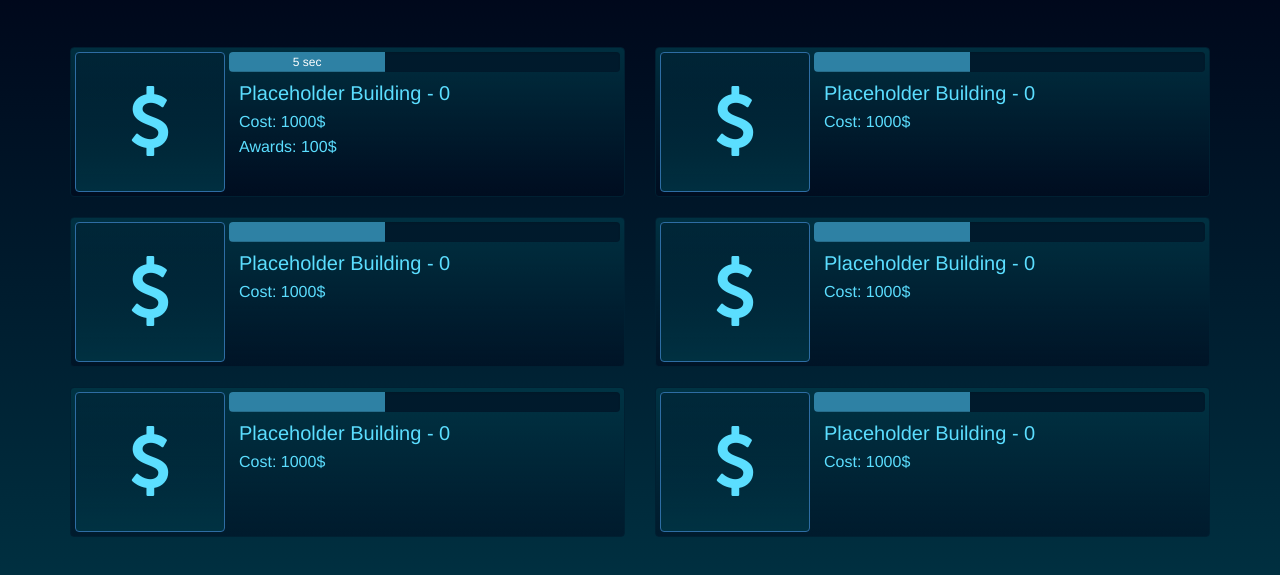
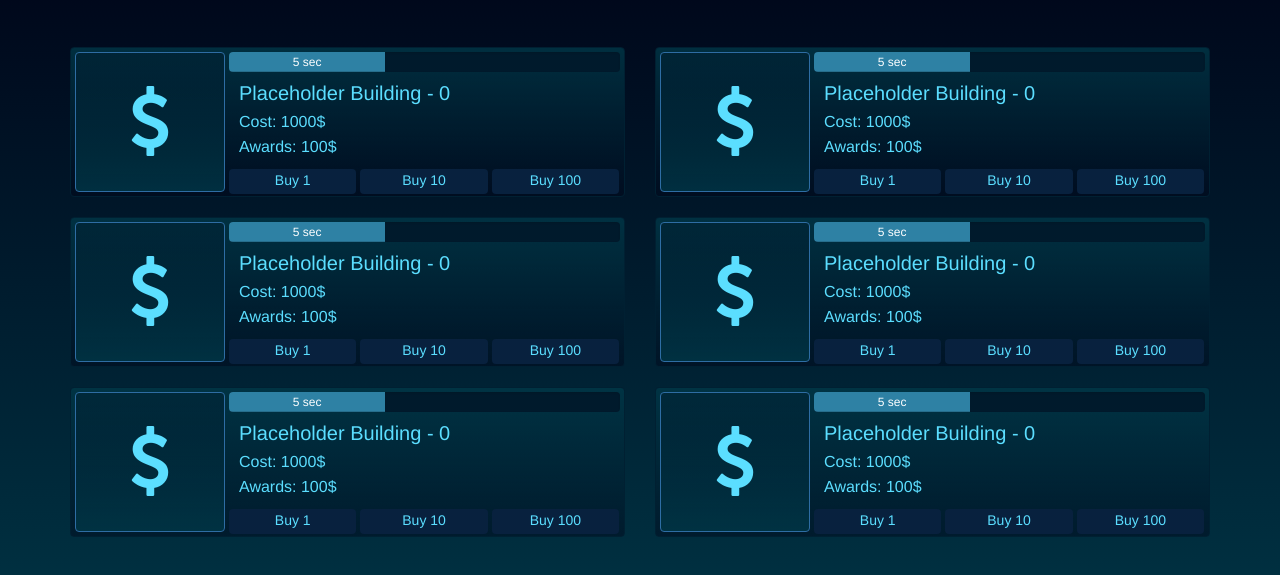
Before and after one commit to snilssonboy/particles, a plain HTML site: page index.html in a window 1280 px wide. Shown: the part 103-678 px from the top of the page. Drawn offline with Linux system fonts and the light colour scheme; a web font is replaced by a local one.

Commit message:
Lots of progress on the UI bits

```diff
--- a/css/style.css
+++ b/css/style.css
@@ -63,6 +63,7 @@ html, body {
 
 .btn{
     text-align: left;
+    z-index: 0;
 }
 
 .btn-custom{
@@ -74,6 +75,7 @@ html, body {
     margin-bottom: 20px;
     border: 1px solid #002032;
     padding: 4px;
+    z-index: 2;
 }
 
 .btn-content{
@@ -84,6 +86,7 @@ html, body {
     left: 154px;
     padding-right: 154px;
     margin-top: 2px;
+    z-index: 5;
 }
 
 .btn-title{
@@ -108,11 +111,37 @@ html, body {
 }
 
 .btn-icon{
-    width: 150px;
-    height: 140px;
     background: linear-gradient(to bottom, rgba(0,1,21,0.2), rgba(0,56,72,0.8));
     border-radius: 4px;
     border: 1px solid #2e6da4;
+    display: flex;
+    justify-content: center;
+    align-items: center;
+    width:150px;
+    height:140px;
+}
+
+
+body > div > div > div > div > div:nth-child(3){
+    margin-left: 154px;
+}
+
+body > div > div > div> div > div.btn-content > div:nth-child(7){
+
+}
+
+.btn-buy{
+    height: 25px;
+    width: 32.6%;
+    padding: 0px;
+    background-color: #08213E;
+
+    text-align: center;
+    z-index: 10;
+}
+
+.btn-buy:hover{
+    color: white;
 }
 
 .fill {
--- a/index.html
+++ b/index.html
@@ -9,7 +9,7 @@
     <meta name="author" content="Simon Nilsson">
     <link rel="icon" href="favicon.ico">
 
-    <title>Game Title</title>
+    <title>Particles</title>
 
     <!-- Bootstrap -->
     <link href="css/bootstrap.min.css" rel="stylesheet">
@@ -73,7 +73,7 @@
 
      	<!-- CARD START -->
      	<div class="btn btn-custom">
-	     	<div class="btn-icon" style="display:flex;justify-content:center;align-items:center;width:150px;height:140px;">
+	     	<div class="btn-icon">
 	     		<i class="fa fa-usd fa-5x"></i>
 	     	</div>
 
@@ -89,13 +89,17 @@
               <p class="btn-text">Cost: 1000$</p>
               <p class="btn-text">Awards: 100$</p>
 
+              <div class="btn btn-buy">Buy 1</div>
+              <div class="btn btn-buy">Buy 10</div>
+              <div class="btn btn-buy">Buy 100</div>
+
 	     	</div>
      	</div>
      	<!-- CARD END -->
 
      	<!-- CARD START -->
       <div class="btn btn-custom">
-        <div class="btn-icon" style="display:flex;justify-content:center;align-items:center;width:150px;height:140px;">
+        <div class="btn-icon">
           <i class="fa fa-usd fa-5x"></i>
         </div>
 
@@ -103,11 +107,17 @@
 
               <div class="progress">
                 <div class="progress-bar progress-bar-custom progress-bar-striped" role="progressbar" aria-valuenow="40" aria-valuemin="0" aria-valuemax="100" style="width: 40%">
+                5 sec
                 </div>
               </div>
 
               <p class="btn-title">Placeholder Building - 0</p>
               <p class="btn-text">Cost: 1000$</p>
+              <p class="btn-text">Awards: 100$</p>
+
+              <div class="btn btn-buy">Buy 1</div>
+              <div class="btn btn-buy">Buy 10</div>
+              <div class="btn btn-buy">Buy 100</div>
 
         </div>
       </div>
@@ -115,7 +125,7 @@
 
      	<!-- CARD START -->
       <div class="btn btn-custom">
-        <div class="btn-icon" style="display:flex;justify-content:center;align-items:center;width:150px;height:140px;">
+        <div class="btn-icon">
           <i class="fa fa-usd fa-5x"></i>
         </div>
 
@@ -123,11 +133,17 @@
 
               <div class="progress">
                 <div class="progress-bar progress-bar-custom progress-bar-striped" role="progressbar" aria-valuenow="40" aria-valuemin="0" aria-valuemax="100" style="width: 40%">
+                5 sec
                 </div>
               </div>
 
               <p class="btn-title">Placeholder Building - 0</p>
               <p class="btn-text">Cost: 1000$</p>
+              <p class="btn-text">Awards: 100$</p>
+
+              <div class="btn btn-buy">Buy 1</div>
+              <div class="btn btn-buy">Buy 10</div>
+              <div class="btn btn-buy">Buy 100</div>
 
         </div>
       </div>
@@ -139,7 +155,7 @@
 
       <!-- CARD START -->
       <div class="btn btn-custom">
-        <div class="btn-icon" style="display:flex;justify-content:center;align-items:center;width:150px;height:140px;">
+        <div class="btn-icon">
           <i class="fa fa-usd fa-5x"></i>
         </div>
 
@@ -147,11 +163,17 @@
 
               <div class="progress">
                 <div class="progress-bar progress-bar-custom progress-bar-striped" role="progressbar" aria-valuenow="40" aria-valuemin="0" aria-valuemax="100" style="width: 40%">
+                5 sec
                 </div>
               </div>
 
               <p class="btn-title">Placeholder Building - 0</p>
               <p class="btn-text">Cost: 1000$</p>
+              <p class="btn-text">Awards: 100$</p>
+
+              <div class="btn btn-buy">Buy 1</div>
+              <div class="btn btn-buy">Buy 10</div>
+              <div class="btn btn-buy">Buy 100</div>
 
         </div>
       </div>
@@ -159,7 +181,7 @@
 
 	<!-- CARD START -->
       <div class="btn btn-custom">
-        <div class="btn-icon" style="display:flex;justify-content:center;align-items:center;width:150px;height:140px;">
+        <div class="btn-icon">
           <i class="fa fa-usd fa-5x"></i>
         </div>
 
@@ -167,11 +189,17 @@
 
               <div class="progress">
                 <div class="progress-bar progress-bar-custom progress-bar-striped" role="progressbar" aria-valuenow="40" aria-valuemin="0" aria-valuemax="100" style="width: 40%">
+                5 sec
                 </div>
               </div>
 
               <p class="btn-title">Placeholder Building - 0</p>
               <p class="btn-text">Cost: 1000$</p>
+              <p class="btn-text">Awards: 100$</p>
+
+              <div class="btn btn-buy">Buy 1</div>
+              <div class="btn btn-buy">Buy 10</div>
+              <div class="btn btn-buy">Buy 100</div>
 
         </div>
       </div>
@@ -179,7 +207,7 @@
 
      	<!-- CARD START -->
       <div class="btn btn-custom">
-        <div class="btn-icon" style="display:flex;justify-content:center;align-items:center;width:150px;height:140px;">
+        <div class="btn-icon">
           <i class="fa fa-usd fa-5x"></i>
         </div>
 
@@ -187,11 +215,17 @@
 
               <div class="progress">
                 <div class="progress-bar progress-bar-custom progress-bar-striped" role="progressbar" aria-valuenow="40" aria-valuemin="0" aria-valuemax="100" style="width: 40%">
+                5 sec
                 </div>
               </div>
 
               <p class="btn-title">Placeholder Building - 0</p>
               <p class="btn-text">Cost: 1000$</p>
+              <p class="btn-text">Awards: 100$</p>
+
+              <div class="btn btn-buy">Buy 1</div>
+              <div class="btn btn-buy">Buy 10</div>
+              <div class="btn btn-buy">Buy 100</div>
 
         </div>
       </div>
```
